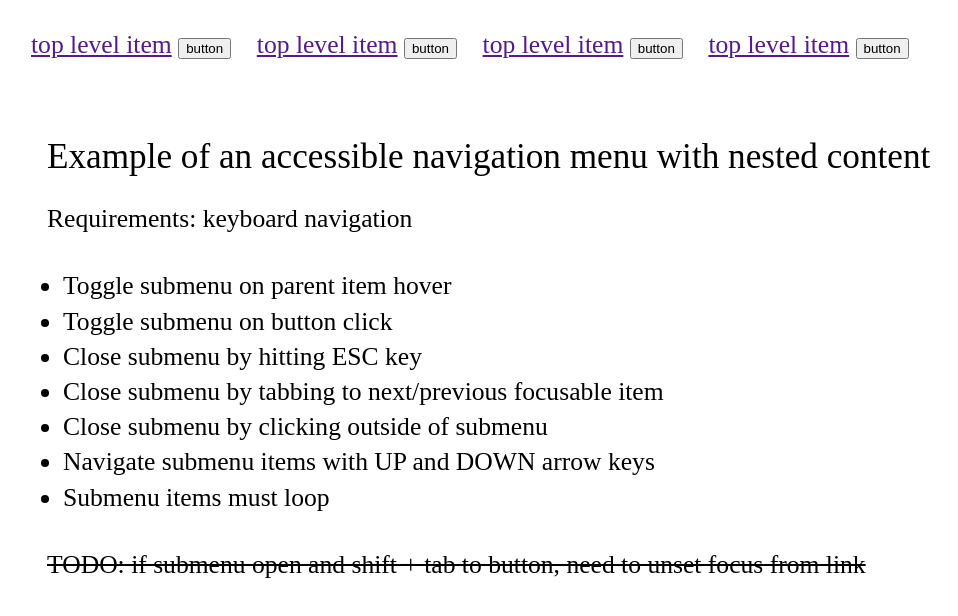
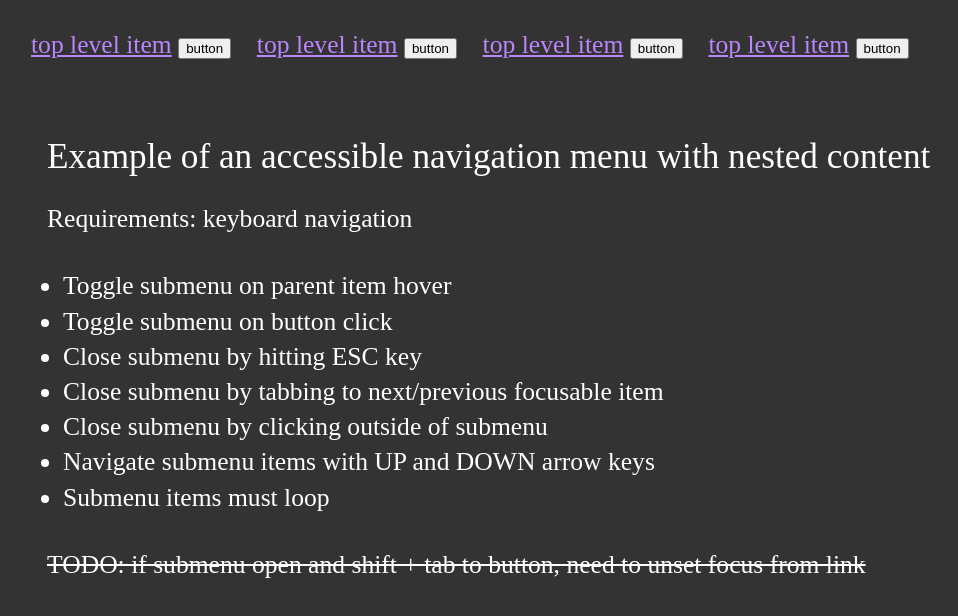
Before and after one commit to d8nieldonaldson/a11y-nav, a plain HTML site: page index.html in a window 1280 px wide. Shown: the whole page, without its empty margins (1-959 px from the left). Drawn offline with Linux system fonts and the dark colour scheme.

Commit message:
dark theme start

```diff
--- a/styles.css
+++ b/styles.css
@@ -26,6 +26,7 @@ ul.bullets {
 ul.bullets li {
     margin: 0.6rem 0;
 }
+
 .global-nav-list {
     display: flex;
 }
@@ -56,3 +57,16 @@ ul.bullets li {
 *:focus {
     outline: 1px solid blue;
 }
+
+@media (prefers-color-scheme: dark) {
+    body {
+        background-color: #333;
+        color: white;
+    }
+    a {
+        color: #bb85fc;
+    }
+    .submenu-list {
+        background-color: #333;
+    }
+}
```
Lines whose indentation alone changed are shown as unchanged.
